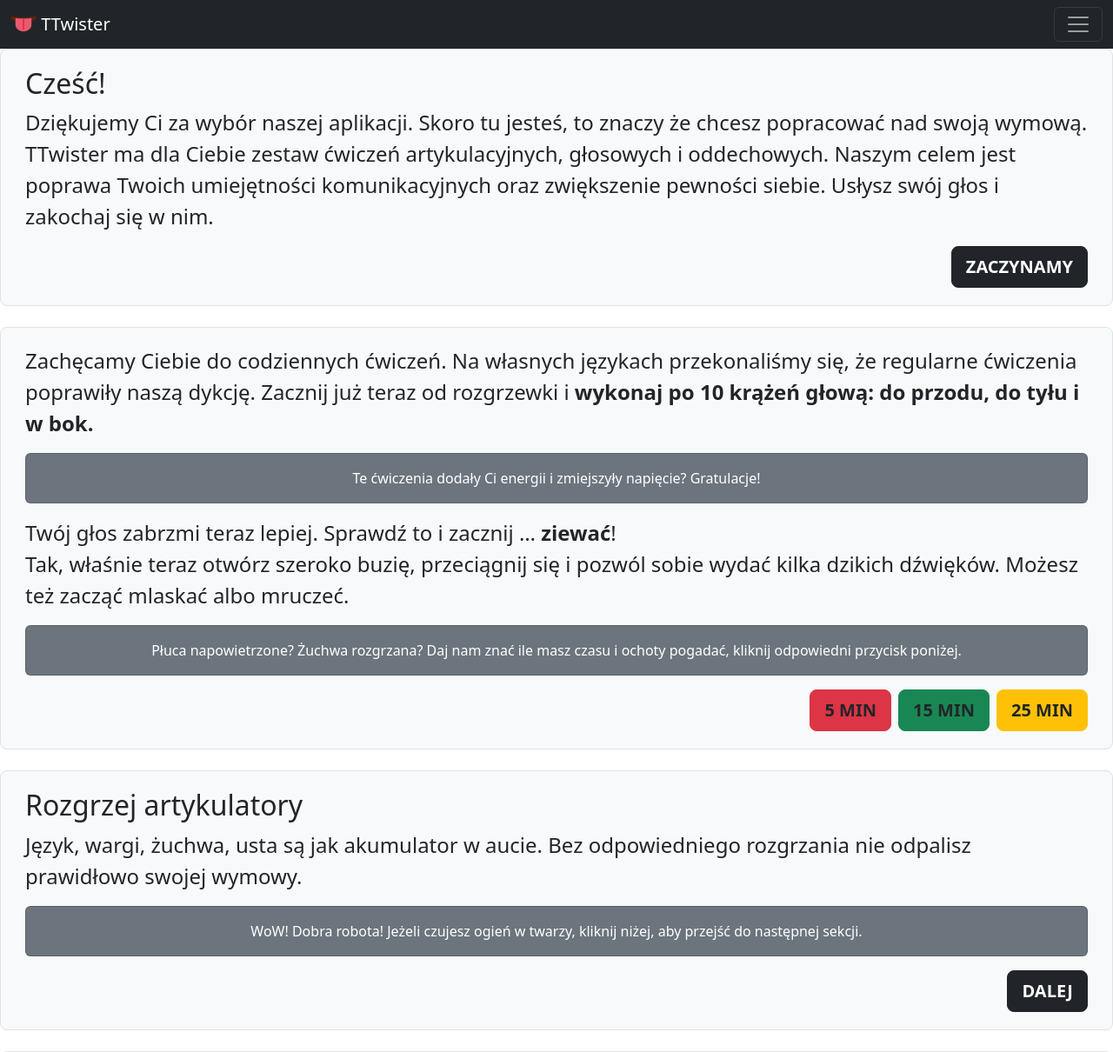
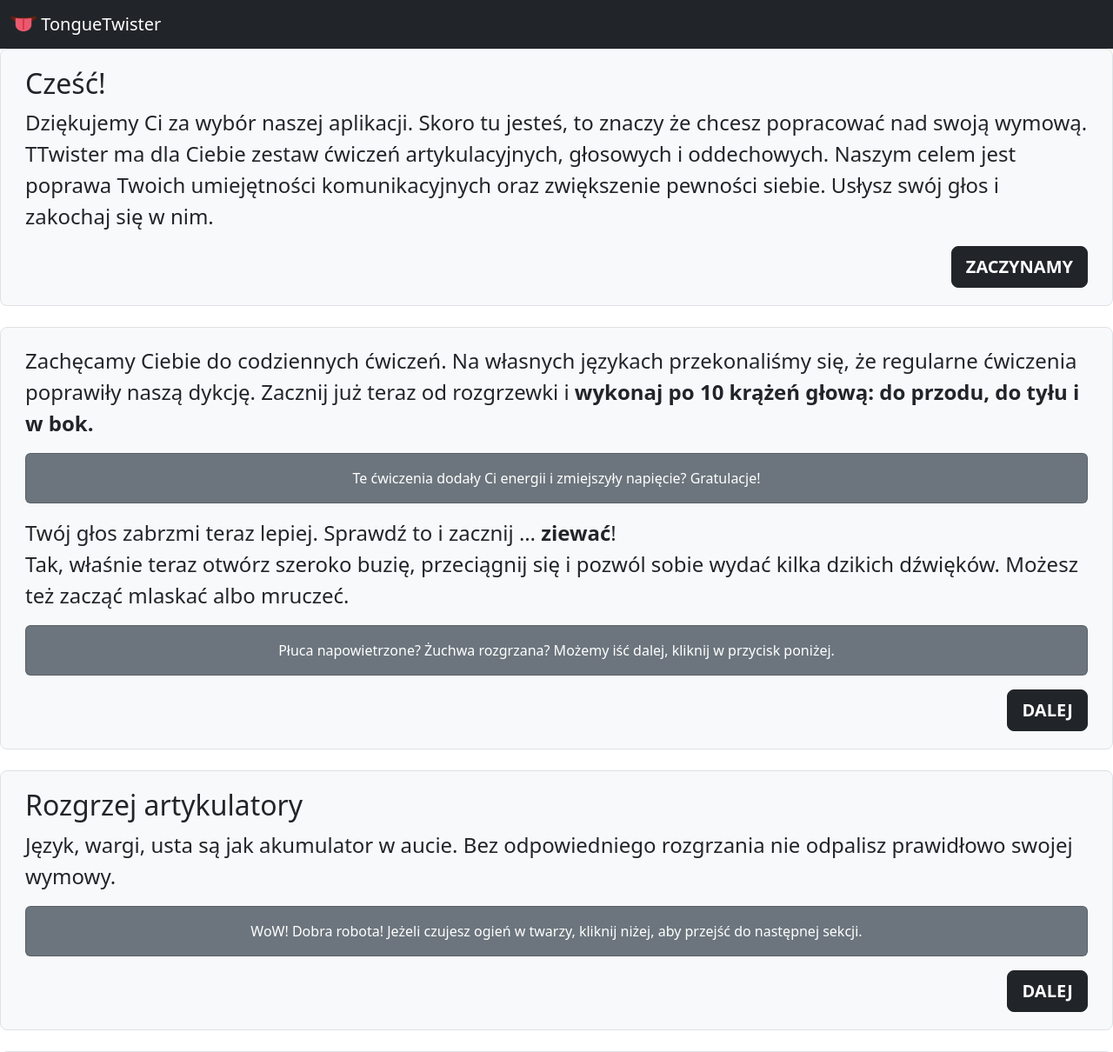
Before and after one commit to draprar/django-tonguetwister_lingwolamki, a Django app: page / in a window 1280 px wide. Shown: the top 1210 px of the page at 87% size. Run offline with Django 4.2, Linux system fonts and the light colour scheme; data that the repository does not hold is empty; some libraries are stand-ins or nearby versions.

Commit message:
change templates&views (load more)

```diff
--- a/tonguetwister/templates/tonguetwister/base.html
+++ b/tonguetwister/templates/tonguetwister/base.html
@@ -1,7 +1,7 @@
 {% load static %}
 <html lang="pl">
 <head>
-  <title>TTwister - przedłuż swój język</title>
+  <title>TongueTwister - przedłuż swój język</title>
   <meta charset="utf-8">
   <meta name="viewport" content="width=device-width, initial-scale=1">
   <link href="https://cdn.jsdelivr.net/npm/bootstrap@5.3.3/dist/css/bootstrap.min.css" rel="stylesheet">
@@ -17,18 +17,7 @@
 <nav class="navbar navbar-dark bg-dark">
   <div class="container-fluid">
     <a class="navbar-brand" href="#"><img src="{% static 'assets/ttlogo.png' %}" alt="" width="30" height="24" class="d-inline-block align-text-top">
-      TTwister</a>
-    <button class="navbar-toggler" type="button" data-bs-toggle="collapse" data-bs-target="#navbarNavAltMarkup" aria-controls="navbarNavAltMarkup" aria-expanded="false" aria-label="Toggle navigation">
-      <span class="navbar-toggler-icon"></span>
-    </button>
-    <div class="collapse navbar-collapse" id="navbarNavAltMarkup">
-      <div class="navbar-nav">
-        <a class="nav-link active" aria-current="page" href="#">Home</a>
-        <a class="nav-link" href="#">Do pobrania</a>
-        <a class="nav-link" href="#">O nas</a>
-        <a class="nav-link" href="#">Kontakt</a>
-      </div>
-    </div>
+      TongueTwister</a>
   </div>
 </nav>
  <div id="content">
@@ -36,7 +25,7 @@
  </div>
 
 <footer class="p-4 bg-dark text-white text-center footer" id="footer">
-        <img src="{% static 'assets/ttlogo.png' %}" alt="" width="30" height="24" class="d-inline-block align-text-center"><br>
+        <img src="{% static 'assets/ttlogo.png' %}" alt="" width="90" height="72" class="d-inline-block align-text-center"><br>
           <div class="container">
               <p>Copyright &copy; <a href="mailto:p.paulinasledz@gmail.com" class="link-warning link-offset-2 link-underline-opacity-25 link-underline-opacity-100-hover">Paulina Śledź</a> & <a href="mailto:waleron@gmail.com" class="link-warning link-offset-2 link-underline-opacity-25 link-underline-opacity-100-hover">Michał Walerowicz</a> 2024</p>
           <p class="small">Stworzono z wykorzystaniem:<br>Python 3.10 (język programowania), Django 4.1.3 (framework), PostgreSQL 16.1 (baza danych), HTML, CSS&Bootstrap i JavaScript (front-end).</p>
--- a/tonguetwister/templates/tonguetwister/main.html
+++ b/tonguetwister/templates/tonguetwister/main.html
@@ -26,13 +26,11 @@
         <p class="fs-4">Twój głos zabrzmi teraz lepiej. Sprawdź to i zacznij … <strong>ziewać</strong>! <br>Tak, właśnie teraz otwórz szeroko buzię, przeciągnij się i pozwól sobie wydać kilka dzikich dźwięków. Możesz też zacząć mlaskać albo mruczeć.</p>
         <div class="card text-white bg-secondary mt-3 mb-3 w-100">
             <div class="card-body">
-                <p class="text-center mb-0">Płuca napowietrzone? Żuchwa rozgrzana? Daj nam znać ile masz czasu i ochoty pogadać, kliknij odpowiedni przycisk poniżej.</p>
+                <p class="text-center mb-0">Płuca napowietrzone? Żuchwa rozgrzana? Możemy iść dalej, kliknij w przycisk poniżej.</p>
             </div>
         </div>
         <div class="d-grid gap-2 d-md-flex justify-content-md-end">
-            <a class="btn btn-danger btn-lg text-uppercase fw-bold text-dark" href="#apparatus">5 min</a>
-            <a class="btn btn-success btn-lg text-uppercase fw-bold text-dark" href="#apparatus">15 min</a>
-            <a class="btn btn-warning btn-lg text-uppercase fw-bold text-dark" href="#apparatus">25 min</a>
+            <a class="btn btn-dark btn-lg text-uppercase fw-bold" href="#apparatus">Dalej</a>
         </div>
     </div>
 </div>
@@ -42,9 +40,12 @@
 <div class="p-3 mb-4 bg-light border rounded-3" id="apparatus">
     <div class="container-fluid py-1">
         <h2>Rozgrzej artykulatory</h2>
-        <p class="col-md-16 fs-4">Język, wargi, żuchwa, usta są jak akumulator w aucie. Bez odpowiedniego rozgrzania nie odpalisz prawidłowo swojej wymowy.</p>
+        <p class="col-md-16 fs-4">Język, wargi, usta są jak akumulator w aucie. Bez odpowiedniego rozgrzania nie odpalisz prawidłowo swojej wymowy.</p>
         <p class="col-md-16 fs-4">
             {% for i in apparatus %}
+            <p class="col-md-8 fs-6"> -> {{ i.text }}</p>
+            {% endfor %}
+        {% for i in apparatus_next %}
             <p class="col-md-8 fs-6"> -> {{ i.text }}</p>
             {% endfor %}
         </p>
--- a/tonguetwister/views.py
+++ b/tonguetwister/views.py
@@ -4,7 +4,8 @@ from .models import Apparatus, Articulation, Twister
 
 def main(request):
     myset = {
-        "apparatus": Apparatus.objects.all(),
+        "apparatus": Apparatus.objects.all()[0:1],
+        "apparatus_next": Apparatus.objects.all()[1:3],
         "articulation": Articulation.objects.all(),
         "twister": Twister.objects.all(),
     }
```
